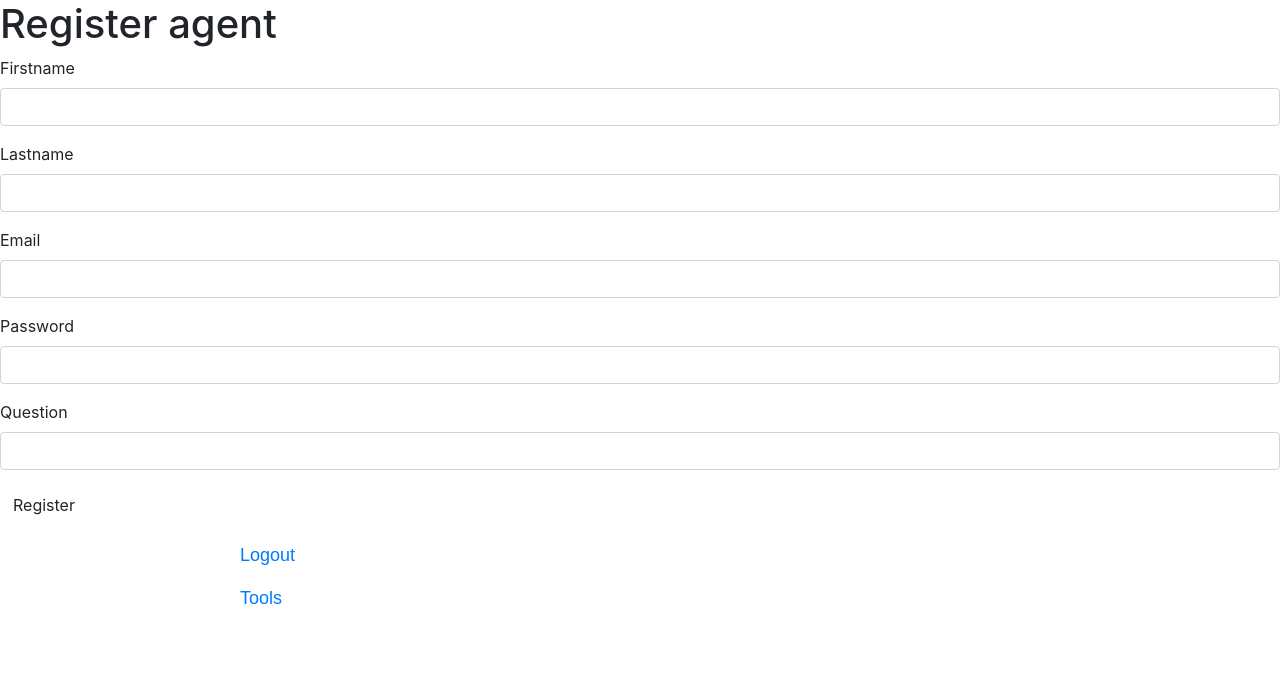
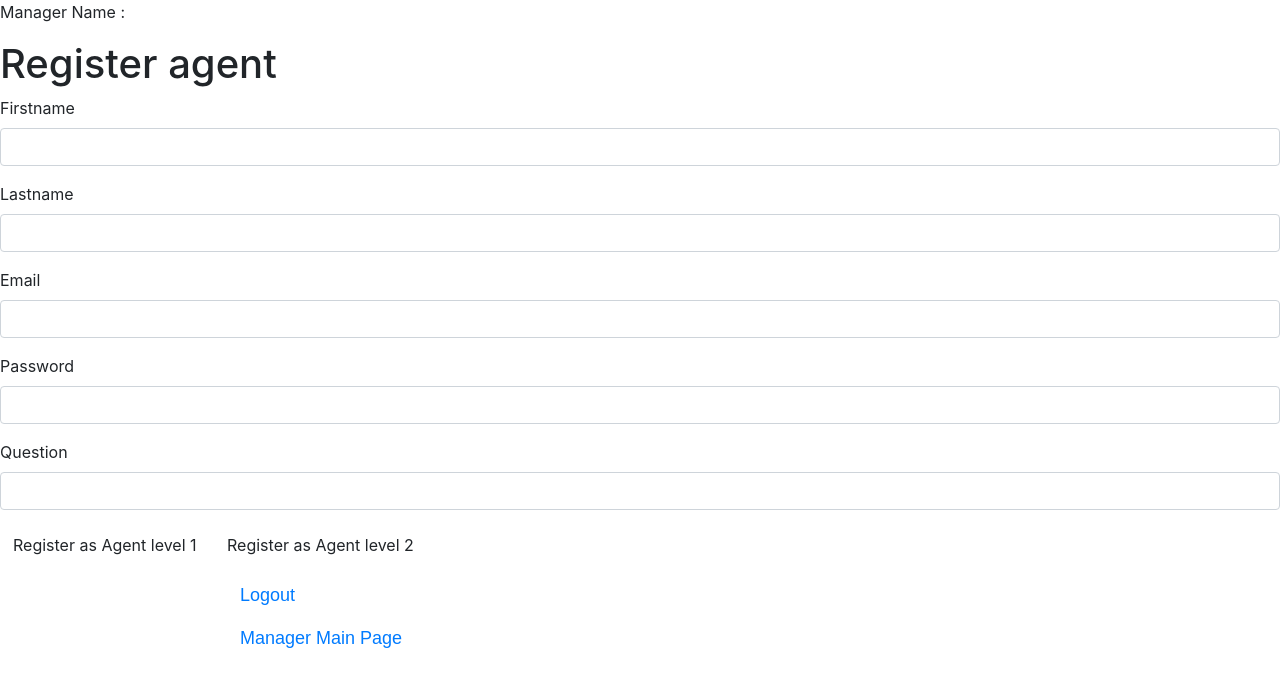
Before and after one commit to nbenin/Pomodoro, a Symfony app: template templates/manager_tools/tools.html.twig in a window 1280 px wide. Shown: the top 687 px of the page. Run offline with Twig, Linux system fonts and the light colour scheme; the template is opened without the code that fills it, so the values that code supplies are empty; form fields are guessed from the names that the template uses; some libraries are stand-ins or nearby versions.

Commit message:
registration agents for manager finished

```diff
--- a/src/Controller/RegistrationController.php
+++ b/src/Controller/RegistrationController.php
@@ -7,6 +7,7 @@ use App\Form\RegistrationFormType;
 use Symfony\Bundle\FrameworkBundle\Controller\AbstractController;
 use Symfony\Component\HttpFoundation\Request;
 use Symfony\Component\HttpFoundation\Response;
+use Symfony\Component\HttpFoundation\Session\Session;
 use Symfony\Component\Routing\Annotation\Route;
 use Symfony\Component\Security\Core\Encoder\UserPasswordEncoderInterface;
 
@@ -19,7 +20,7 @@ class RegistrationController extends AbstractController
     {
         $user = new User();
         // Only added these two lines
-        $user->setRoles(['ROLE_MANAGER']);
+        $user->setRoles(['ROLE_USER']);
         $user->setTime(new \DateTime());
         // Only customers allowed to register, rest is done by manager
         $form = $this->createForm(RegistrationFormType::class, $user);
--- a/src/Entity/User.php
+++ b/src/Entity/User.php
@@ -264,12 +264,12 @@ class User implements UserInterface
         return $this;
     }
 
-    public function getRepoenedtickets(): ?int
+    public function getReopenedtickets(): ?int
     {
         return $this->repoenedtickets;
     }
 
-    public function setRepoenedtickets(?int $repoenedtickets): self
+    public function setReopenedtickets(?int $repoenedtickets): self
     {
         $this->repoenedtickets = $repoenedtickets;
 
--- a/templates/manager_tools/tools.html.twig
+++ b/templates/manager_tools/tools.html.twig
@@ -3,6 +3,7 @@
 {% block title %}Register{% endblock %}
 {% block stylesheets %}{% endblock %}
 {% block body %}
+    <p>Manager Name : {{ managerName.firstname }} {{ managerName.lastname }}</p>
     <h1>Register agent</h1>
 
     {{ form_start(registrationForm) }}
@@ -12,7 +13,8 @@
     {{ form_row(registrationForm.password) }}
     {{ form_row(registrationForm.question) }}
 
-    <button class="btn">Register</button>
+    <button name="one" class="btn">Register as Agent level 1</button>
+    <button name="two" class="btn">Register as Agent level 2</button>
     {{ form_end(registrationForm) }}
 <style>
     .example-wrapper { margin: 1em auto; max-width: 800px; width: 95%; font: 18px/1.5 sans-serif; }
@@ -24,7 +26,7 @@
             <a href="{{ path('app_logout') }}">Logout</a>
         </p>
         <p>
-            <a href="{{ path('manager_tools') }}">Tools</a>
+            <a href="{{ path('manager') }}">Manager Main Page</a>
         </p>
     </div>
 {% endblock %}
```
Also changed, not shown: src/Controller/ManagerToolsController.php (+17 -11 lines).
